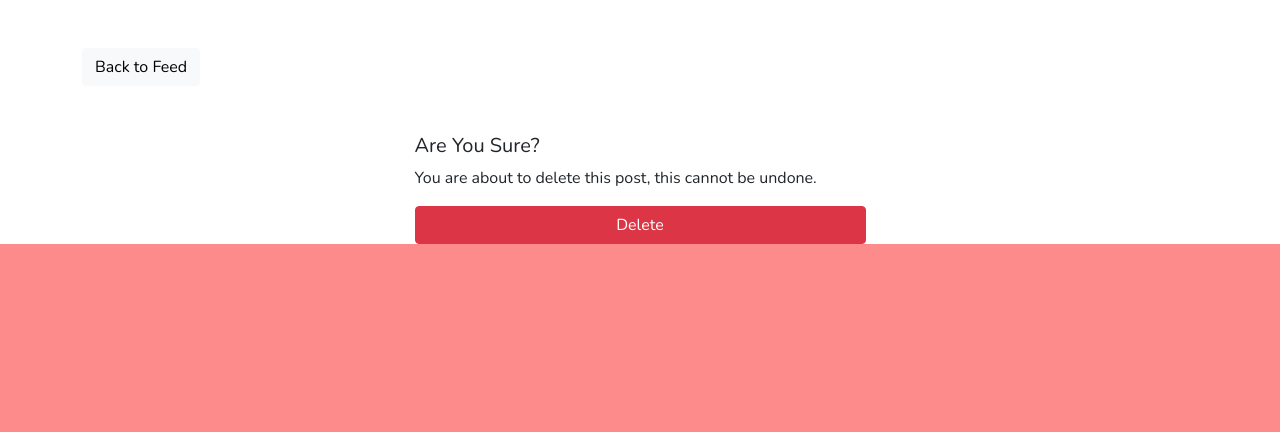
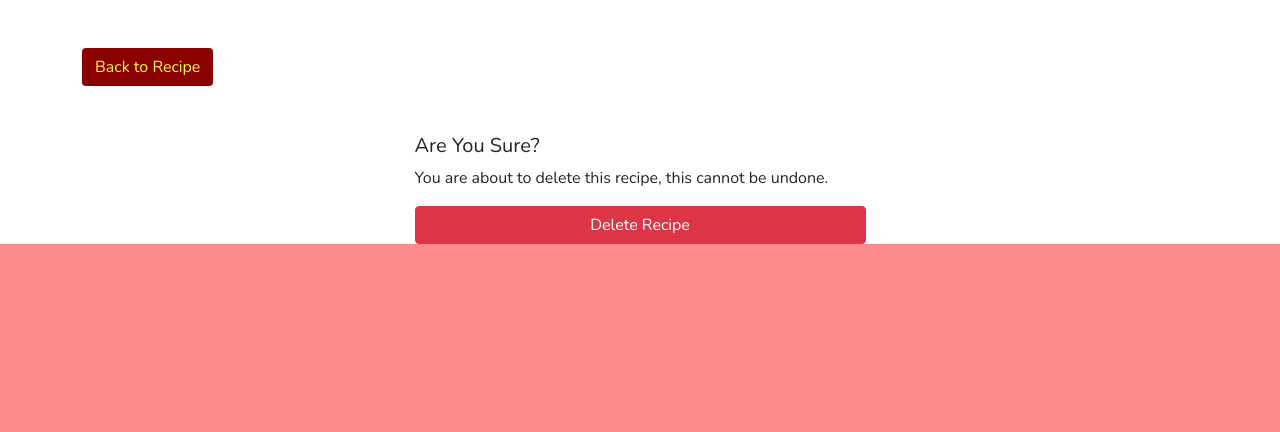
Before and after one commit to Code-Institute-Submissions/saltta-figs_DecResub, a Django app: a page that uses templates/recipe_delete.html in a window 1280 px wide. Shown: the part 60-492 px from the top of the page. Run offline with Django 3.2, Linux system fonts and the light colour scheme; a user stored in the database is signed in; tables that the repository leaves empty hold one stand-in row (values such as "Sample post"); some libraries are stand-ins or nearby versions.

Commit message:
better reference to recipe on delete page

```diff
--- a/templates/recipe_delete.html
+++ b/templates/recipe_delete.html
@@ -9,17 +9,17 @@
     {% if request.user == recipe.author %}
     <div class="row mt-5">
         <div class="col-md-3 col-sm-6">
-            <a href="{% url 'recipe_detail' recipe.slug %}" class="btn btn-light">Back to Feed</a>
+            <a href="{% url 'recipe_detail' recipe.slug %}" class="btn btn-signup">Back to Recipe</a>
         </div>
     </div>
     <div class="row justify-content-center mt-5">
         <div class="col-md-5 col-sm-12">
             <h5>Are You Sure?</h5>
-            <p>You are about to delete this post, this cannot be undone.</p>
+            <p>You are about to delete this recipe, this cannot be undone.</p>
         <form method="POST">
             {% csrf_token %}
             <div class="d-grid gap-2">
-                <button type="submit" class="btn btn-danger">Delete</button>
+                <button type="submit" class="btn btn-danger">Delete Recipe</button>
             </div>
         </form>
         </div>
```
